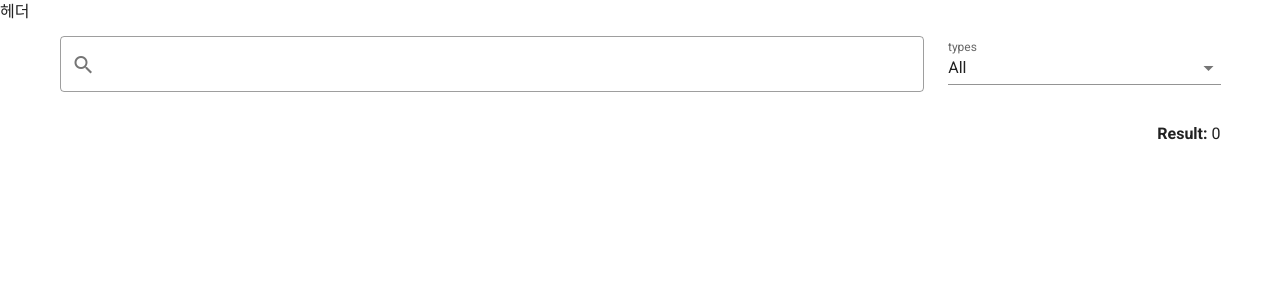
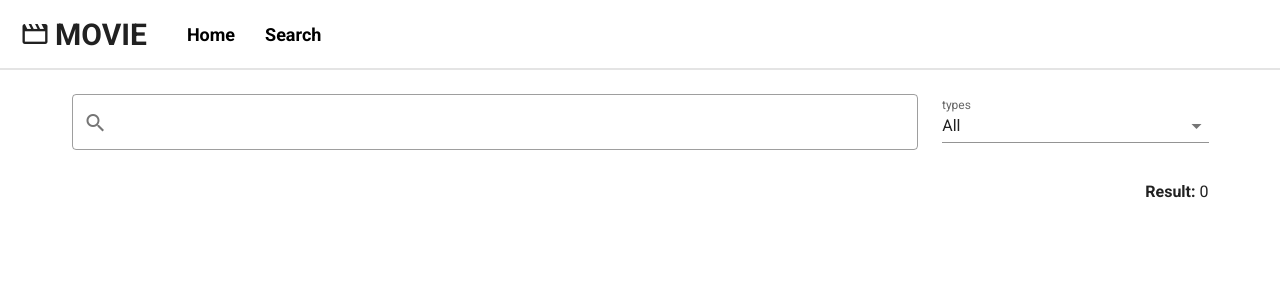
Before and after one commit to insu12021202/incross-study, a Vue app: page /search in a window 1280 px wide. Shown: the top 300 px of the page. Built offline with nearby package versions, Linux system fonts and the light colour scheme.

Commit message:
Feat: router 적용 완료

```diff
--- a/public/index.html
+++ b/public/index.html
@@ -9,6 +9,10 @@
         <link rel="stylesheet" href="https://fonts.googleapis.com/css?family=Roboto:100,300,400,500,700,900" />
         <link href="https://fonts.googleapis.com/css?family=Material+Icons" rel="stylesheet" />
         <link href="https://cdn.jsdelivr.net/npm/@mdi/font@6.x/css/materialdesignicons.min.css" rel="stylesheet" />
+        <link
+            rel="stylesheet"
+            href="https://fonts.googleapis.com/css2?family=Material+Symbols+Outlined:opsz,wght,FILL,GRAD@24,400,0,0"
+        />
     </head>
     <body>
         <noscript>
--- a/src/App.vue
+++ b/src/App.vue
@@ -1,15 +1,19 @@
 <template>
     <v-app>
-        <div>헤더</div>
-        <RouterView> </RouterView>
+        <header-component />
+        <v-container>
+            <router-view> </router-view>
+        </v-container>
     </v-app>
 </template>
 
 <script>
 import { RouterView } from 'vue-router';
+import HeaderComponent from './components/HeaderComponent.vue';
 export default {
     components: {
         RouterView,
+        HeaderComponent,
     },
     data() {
         return {};
--- /dev/null
+++ b/src/components/HeaderComponent.vue
@@ -0,0 +1,54 @@
+<template>
+    <div class="header-wrapper">
+        <div class="logo"><span class="material-symbols-outlined movie-icon"> movie </span>MOVIE</div>
+        <div class="menu-wrapper">
+            <router-link to="/"> Home </router-link>
+            <router-link to="/search"> Search </router-link>
+        </div>
+    </div>
+</template>
+
+<script>
+import { RouterLink } from 'vue-router';
+export default {
+    components: {
+        RouterLink,
+    },
+};
+</script>
+
+<style scoped>
+.header-wrapper {
+    height: 70px;
+    border-bottom: 2px solid rgb(228, 228, 228);
+    display: flex;
+    justify-content: flex-start;
+    align-items: center;
+    gap: 10px;
+    padding: 20px;
+}
+.logo {
+    font-weight: 600;
+    font-size: 30px;
+    margin-right: 30px;
+    display: flex;
+    align-items: center;
+    gap: 5px;
+}
+.logo .movie-icon {
+    font-size: 30px;
+}
+.header-wrapper .menu-wrapper {
+    display: flex;
+    gap: 30px;
+}
+.header-wrapper .menu-wrapper a {
+    height: 100%;
+    display: flex;
+    align-items: center;
+    text-decoration: none;
+    color: black;
+    font-weight: 600;
+    font-size: 18px;
+}
+</style>
--- a/src/components/MovieList.vue
+++ b/src/components/MovieList.vue
@@ -19,7 +19,7 @@
         <!-- 검색 결과 footer -->
         <div class="footer-wrapper">
             <!-- 검색 결과 없음 알림 문구 -->
-            <div class="no-result" v-if="noResults">검색 결과가 존재하지 않습니다.</div>
+            <div class="no-result" v-if="noResults">There is no search result.</div>
             <!-- 로딩 컴포넌트 -->
             <v-progress-circular v-if="loading" size="24" color="primary" indeterminate></v-progress-circular>
         </div>
--- a/src/pages/HomePage.vue
+++ b/src/pages/HomePage.vue
@@ -1,9 +1,56 @@
 <template>
-    <div>
-        <h1>home</h1>
+    <div class="home-wrapper">
+        <span class="material-symbols-outlined movie-icon"> movie </span>
+        <span class="title">Movie Search Service</span>
+        <button class="get-started-btn" @click="onMoveSearch">
+            Get Started <span class="material-symbols-outlined arrow-icon"> arrow_right_alt </span>
+        </button>
     </div>
 </template>
 
 <script>
-export default {};
+import router from '@/router';
+
+export default {
+    methods: {
+        onMoveSearch() {
+            router.push('/search');
+        },
+    },
+};
 </script>
+
+<style scoped>
+.home-wrapper {
+    height: calc(100vh - 94px);
+    display: flex;
+    flex-direction: column;
+    justify-content: center;
+    align-items: center;
+}
+.home-wrapper .title {
+    font-weight: 600;
+    font-size: 18px;
+    margin-top: -30px;
+}
+.home-wrapper .movie-icon {
+    font-size: 300px;
+}
+.arrow-icon {
+    color: #476582;
+    font-size: 16px;
+}
+.get-started-btn {
+    display: flex;
+    align-items: center;
+    gap: 5px;
+    background-color: #f1f1f1;
+    color: #476582;
+    padding: 7px 12px;
+    border-radius: 10px;
+    margin-top: 10px;
+}
+.get-started-btn:hover {
+    background-color: #e0e0e0;
+}
+</style>
--- a/src/pages/SearchPage.vue
+++ b/src/pages/SearchPage.vue
@@ -8,5 +8,12 @@
 <script>
 import SearchBar from '@/components/SearchBar';
 import MovieList from '@/components/MovieList';
-export default { components: { SearchBar, MovieList } };
+import store from '@/store';
+
+export default {
+    components: { SearchBar, MovieList },
+    destroyed() {
+        store.commit('movie/initState');
+    },
+};
 </script>
--- a/src/store/movie.js
+++ b/src/store/movie.js
@@ -38,6 +38,16 @@ export default {
         pushIntoMovies(state, newMovies) {
             state.movies.push(...newMovies);
         },
+        initState(state) {
+            state.title = '';
+            state.movies = [];
+            state.type = 'All';
+            state.loading = false;
+            state.page = 1;
+            state.totalResults = 0;
+            state.lastPage = null;
+            state.noResults = null;
+        },
     },
     actions: {
         async fetchMovies({ state, commit, getters }) {
```
